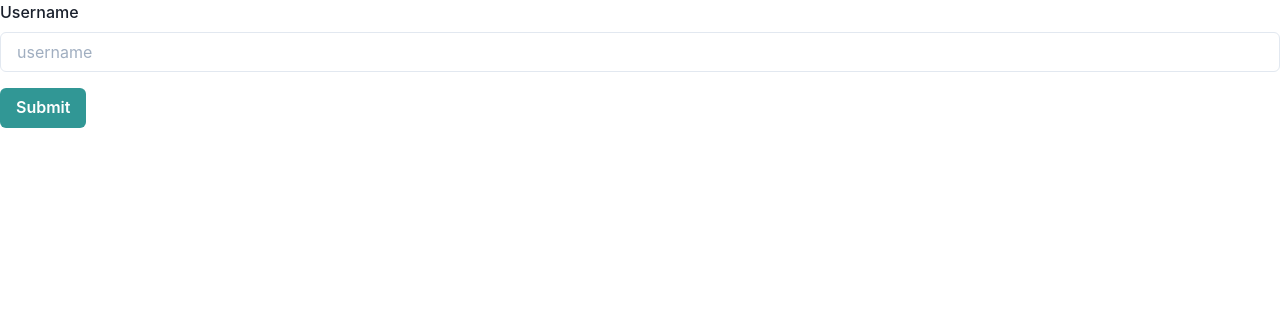
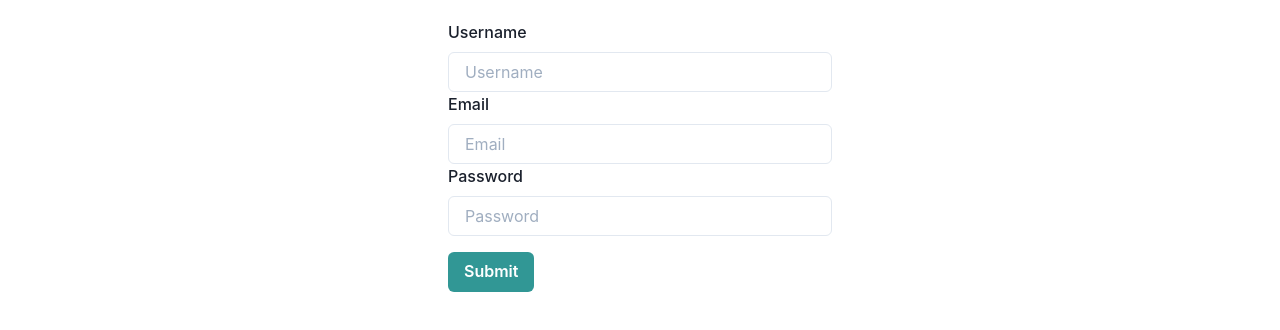
Before and after one commit to TatianaSz/FullstackApp, a Next.js app in the folder frontend/: page /register in a window 1280 px wide. Shown: the top 330 px of the page. Built offline with nearby package versions, Linux system fonts and the light colour scheme.

Commit message:
added prettier extension and build custom formik field witk useField hook

```diff
--- /dev/null
+++ b/frontend/src/components/RegisterInput.tsx
@@ -0,0 +1,33 @@
+import {
+  FormControl,
+  FormErrorMessage,
+  FormLabel,
+  Input,
+} from "@chakra-ui/react";
+import { FieldConfig, useField } from "formik";
+import React from "react";
+
+type RegisterInputProps = FieldConfig<any> & {
+  label: string;
+};
+
+export const RegisterInput: React.FC<RegisterInputProps> = ({
+  label,
+  ...props
+}) => {
+  const [field, meta] = useField(props);
+  return (
+    <div>
+      <FormControl isInvalid={!!meta.touched && !!meta.error}>
+        <FormLabel htmlFor={field.name}>{label}</FormLabel>
+        <Input
+          {...field}
+          id={field.name}
+          placeholder={label}
+          type={props.type}
+        />
+        {meta.error ? <FormErrorMessage>{meta.error}</FormErrorMessage> : null}
+      </FormControl>
+    </div>
+  );
+};
--- a/frontend/src/pages/register.tsx
+++ b/frontend/src/pages/register.tsx
@@ -1,49 +1,43 @@
 import React from "react";
-import {Field, Form, Formik} from "formik"
-import { Button, FormControl, FormErrorMessage, FormLabel, Input } from "@chakra-ui/react";
+import { Form, Formik } from "formik";
+import { Box, Button } from "@chakra-ui/react";
+import { RegisterInput } from "../components/RegisterInput";
 
-interface registerProps{
-
-}
+interface registerProps {}
 
 const Register: React.FC<registerProps> = ({}) => {
   function validateName(value) {
-        let error
+    let error;
     if (!value) {
-          error = 'Username is required'
-        return error
+      error = "Username is required";
+      return error;
     }
   }
   return (
-      <Formik initialValues={{ username: '', password: "" }}
+    <Box mx="auto" maxW="sm" mt="5">
+      <Formik
+        initialValues={{ username: "", password: "" }}
         onSubmit={(values, actions) => {
-        console.log(values, actions)
-      }}>
-       {
-           (props)=>(
+          console.log(values, actions);
+        }}
+      >
+        {(props) => (
           <Form>
-                   <Field name='username' validate={validateName}>
-                      {({ field, form }) => (
-                        <FormControl isInvalid={form.errors.username && form.touched.username}>
-                            <FormLabel htmlFor='username'>Username</FormLabel>
-                            <Input {...field} id='username' placeholder='username' />
-                            <FormErrorMessage>{form.errors.username}</FormErrorMessage>
-                           {console.log("prop", props)}
-                        </FormControl>
-                        )}
-                    </Field>
-            <Button
-            mt={4}
-            colorScheme='teal'
-            type='submit'
-            >
+            <RegisterInput
+              name="username"
+              label="Username"
+              validate={validateName}
+            />
+            <RegisterInput name="email" label="Email" />
+            <RegisterInput name="password" label="Password" type="password" />
+            <Button mt={4} colorScheme="teal" type="submit">
               Submit
             </Button>
           </Form>
-           )
-       }
+        )}
       </Formik>
-    )
-  }
+    </Box>
+  );
+};
 
-export default Register
+export default Register;
```
Lines whose indentation alone changed are shown as unchanged.
